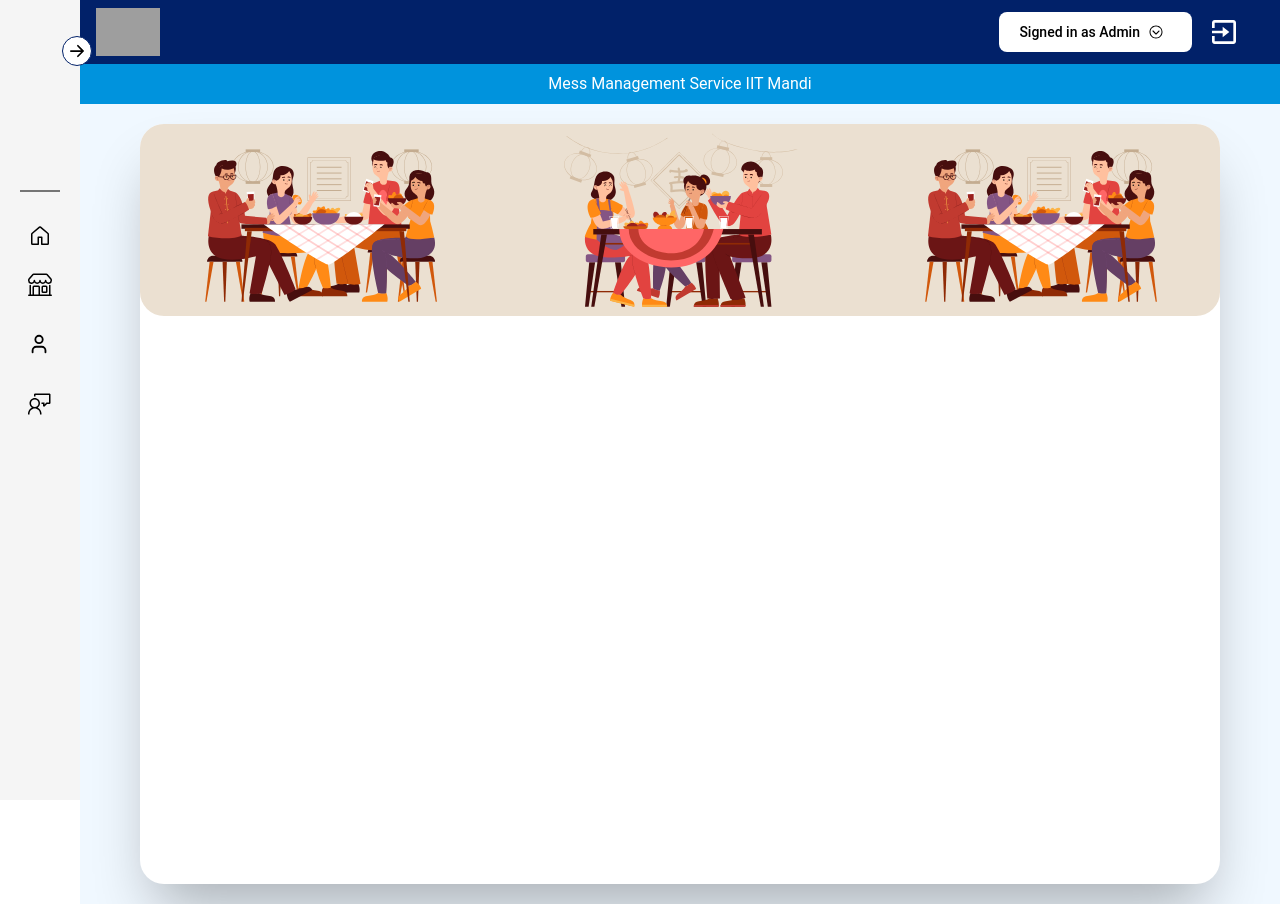
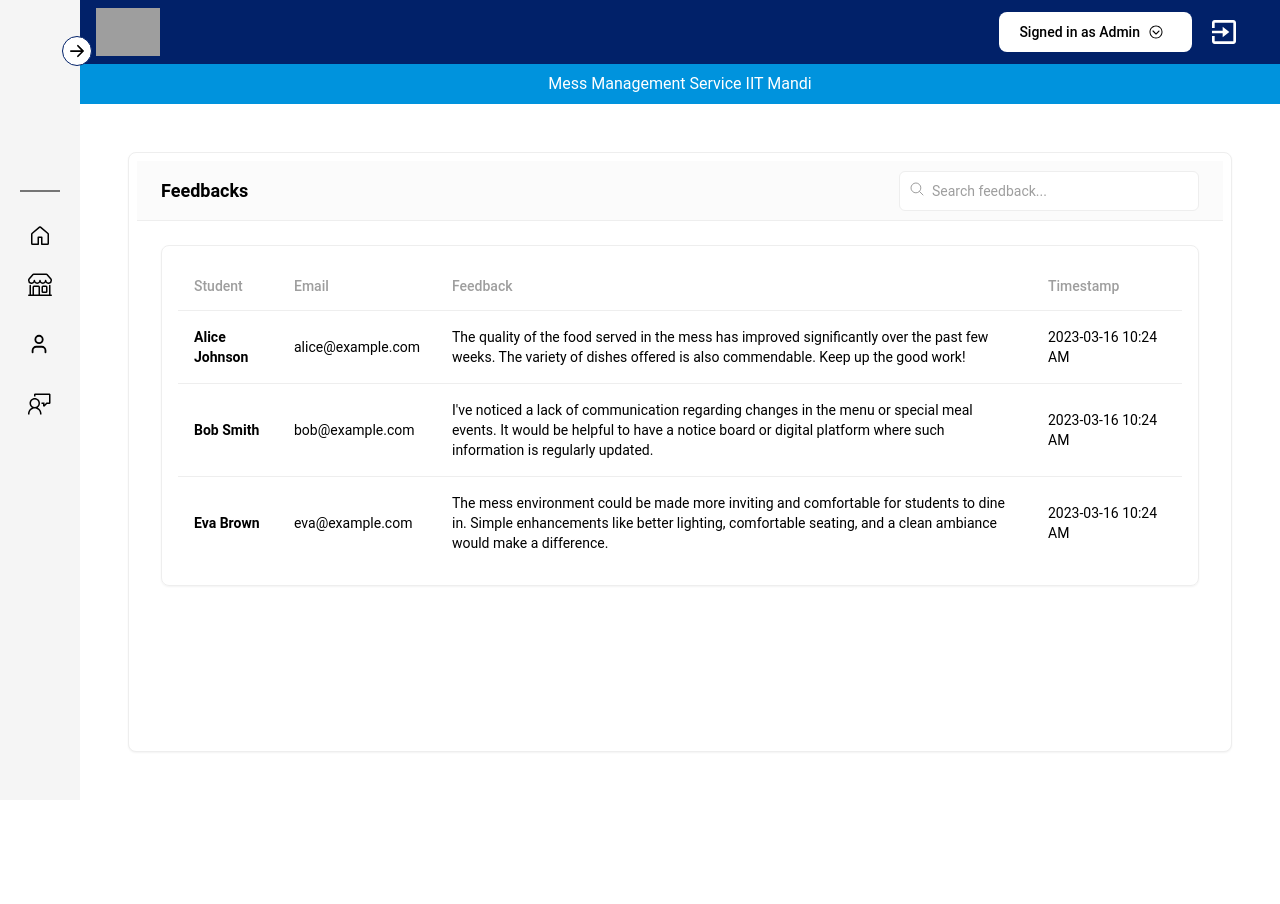
Before and after one commit to Lord-Morpheus/MessManagementApp, a React (Vite) app in the folder Admin/: page /viewFeedback in a window 1280 px wide. After the commit the page ends 800 px from the top, so only its background shows below. Built offline with nearby package versions, Linux system fonts and the light colour scheme; grey boxes are pictures that could not be loaded.

Commit message:
added feedback page

```diff
--- /dev/null
+++ b/Admin/src/components/FeedbackTable.jsx
@@ -0,0 +1,85 @@
+import React from "react";
+import {
+  Table,
+  TableBody,
+  TableCell,
+  TableHead,
+  TableHeader,
+  TableRow,
+} from "./ui/table";
+import { Link } from "react-router-dom";
+
+import { IoSearchOutline } from "react-icons/io5";
+import { Input } from "./ui/input";
+
+const FeedbackTable = () => {
+  return (
+    <div className="flex flex-col">
+      <header className="flex h-14 lg:h-[60px] items-center gap-4 border-b bg-gray-100/40 px-6 dark:bg-gray-800/40">
+        <div className="flex-1">
+          <h1 className="font-semibold text-lg">Feedbacks</h1>
+        </div>
+        <form className="flex-initial">
+          <div className="relative">
+            <IoSearchOutline className="absolute left-2.5 top-2.5 h-4 w-4 text-gray-500 dark:text-gray-400" />
+            <Input
+              className="pl-8 bg-white shadow-none appearance-none sm:w-[300px] md:w-[200px] lg:w-[300px]"
+              placeholder="Search feedback..."
+              type="search"
+            />
+          </div>
+        </form>
+      </header>
+      <main className="flex flex-1 flex-col gap-4 p-4 md:gap-8 md:p-6">
+        <div className="border shadow-sm rounded-lg p-4">
+          <Table>
+            <TableHeader>
+              <TableRow>
+                <TableHead className="w-[100px]">Student</TableHead>
+                <TableHead>Email</TableHead>
+                <TableHead>Feedback</TableHead>
+                <TableHead className="w-[150px]">Timestamp</TableHead>
+              </TableRow>
+            </TableHeader>
+            <TableBody>
+              <TableRow>
+                <TableCell className="font-semibold">Alice Johnson</TableCell>
+                <TableCell>alice@example.com</TableCell>
+                <TableCell>
+                  The quality of the food served in the mess has improved
+                  significantly over the past few weeks. The variety of dishes
+                  offered is also commendable. Keep up the good work!
+                </TableCell>
+                <TableCell>2023-03-16 10:24 AM</TableCell>
+              </TableRow>
+              <TableRow>
+                <TableCell className="font-semibold">Bob Smith</TableCell>
+                <TableCell>bob@example.com</TableCell>
+                <TableCell>
+                  I've noticed a lack of communication regarding changes in the
+                  menu or special meal events. It would be helpful to have a
+                  notice board or digital platform where such information is
+                  regularly updated.
+                </TableCell>
+                <TableCell>2023-03-16 10:24 AM</TableCell>
+              </TableRow>
+              <TableRow>
+                <TableCell className="font-semibold">Eva Brown</TableCell>
+                <TableCell>eva@example.com</TableCell>
+                <TableCell>
+                  The mess environment could be made more inviting and
+                  comfortable for students to dine in. Simple enhancements like
+                  better lighting, comfortable seating, and a clean ambiance
+                  would make a difference.
+                </TableCell>
+                <TableCell>2023-03-16 10:24 AM</TableCell>
+              </TableRow>
+            </TableBody>
+          </Table>
+        </div>
+      </main>
+    </div>
+  );
+};
+
+export default FeedbackTable;
--- /dev/null
+++ b/Admin/src/components/ui/input.jsx
@@ -0,0 +1,21 @@
+import * as React from "react";
+
+import { cn } from "../../utils/cn.js";
+
+// eslint-disable-next-line react/prop-types
+const Input = React.forwardRef(({ className, type, ...props }, ref) => {
+  return (
+    <input
+      type={type}
+      className={cn(
+        "flex h-10 w-full rounded-md border border-gray-200 bg-white px-3 py-2 text-sm ring-offset-white file:border-0 file:bg-transparent file:text-sm file:font-medium placeholder:text-gray-500 focus-visible:outline-none focus-visible:ring-2 focus-visible:ring-gray-950 focus-visible:ring-offset-2 disabled:cursor-not-allowed disabled:opacity-50 dark:border-gray-800 dark:bg-gray-950 dark:ring-offset-gray-950 dark:placeholder:text-gray-400 dark:focus-visible:ring-gray-300",
+        className
+      )}
+      ref={ref}
+      {...props}
+    />
+  );
+});
+Input.displayName = "Input";
+
+export { Input };
--- /dev/null
+++ b/Admin/src/components/ui/table.jsx
@@ -0,0 +1,94 @@
+/* eslint-disable react/prop-types */
+import * as React from "react";
+
+import { cn } from "../../utils/cn.js";
+
+const Table = React.forwardRef(({ className, ...props }, ref) => (
+  <div className="relative w-full overflow-auto">
+    <table
+      ref={ref}
+      className={cn("w-full caption-bottom text-sm", className)}
+      {...props}
+    />
+  </div>
+));
+Table.displayName = "Table";
+
+const TableHeader = React.forwardRef(({ className, ...props }, ref) => (
+  <thead ref={ref} className={cn("[&_tr]:border-b", className)} {...props} />
+));
+TableHeader.displayName = "TableHeader";
+
+const TableBody = React.forwardRef(({ className, ...props }, ref) => (
+  <tbody
+    ref={ref}
+    className={cn("[&_tr:last-child]:border-0", className)}
+    {...props}
+  />
+));
+TableBody.displayName = "TableBody";
+
+const TableFooter = React.forwardRef(({ className, ...props }, ref) => (
+  <tfoot
+    ref={ref}
+    className={cn(
+      "border-t bg-gray-100/50 font-medium [&>tr]:last:border-b-0 dark:bg-gray-800/50",
+      className
+    )}
+    {...props}
+  />
+));
+TableFooter.displayName = "TableFooter";
+
+const TableRow = React.forwardRef(({ className, ...props }, ref) => (
+  <tr
+    ref={ref}
+    className={cn(
+      "border-b transition-colors hover:bg-gray-100/50 data-[state=selected]:bg-gray-100 dark:hover:bg-gray-800/50 dark:data-[state=selected]:bg-gray-800",
+      className
+    )}
+    {...props}
+  />
+));
+TableRow.displayName = "TableRow";
+
+const TableHead = React.forwardRef(({ className, ...props }, ref) => (
+  <th
+    ref={ref}
+    className={cn(
+      "h-12 px-4 text-left align-middle font-medium text-gray-500 [&:has([role=checkbox])]:pr-0 dark:text-gray-400",
+      className
+    )}
+    {...props}
+  />
+));
+TableHead.displayName = "TableHead";
+
+const TableCell = React.forwardRef(({ className, ...props }, ref) => (
+  <td
+    ref={ref}
+    className={cn("p-4 align-middle [&:has([role=checkbox])]:pr-0", className)}
+    {...props}
+  />
+));
+TableCell.displayName = "TableCell";
+
+const TableCaption = React.forwardRef(({ className, ...props }, ref) => (
+  <caption
+    ref={ref}
+    className={cn("mt-4 text-sm text-gray-500 dark:text-gray-400", className)}
+    {...props}
+  />
+));
+TableCaption.displayName = "TableCaption";
+
+export {
+  Table,
+  TableHeader,
+  TableBody,
+  TableFooter,
+  TableHead,
+  TableRow,
+  TableCell,
+  TableCaption,
+};
--- a/Admin/src/pages/viewFeedback.jsx
+++ b/Admin/src/pages/viewFeedback.jsx
@@ -3,6 +3,8 @@ import Sidebar from "./sidebar";
 import Navbar from "./Navbar";
 import Eating1 from "../images/eatingImg1.svg";
 import Eating2 from "../images/eatingImg2.svg";
+import FeedbackTable from "../components/FeedbackTable";
+import { Card } from "../components/ui/card";
 
 export default function Home() {
   return (
@@ -12,28 +14,10 @@ export default function Home() {
         <div className="row-span-1">
           <Navbar />
         </div>
-      <div className="col-span-8 h-screen flex justify-center items-center bg-aliceblue">
-        <div className="bg-white h-[95%] w-[90%] rounded-3xl shadow-[0_35px_60px_-15px_rgba(0,0,0,0.3)]">
-          <div className="flex justify-center bg-darkPeach rounded-3xl">
-            <img
-              className="object-fill h-48 w-96"
-              src={Eating1}
-              alt="not found"
-            />
-            <img
-              className="object-fill h-48 w-96"
-              src={Eating2}
-              alt="not found"
-            />
-            <img
-              className="object-fill h-48 w-96"
-              src={Eating1}
-              alt="not found"
-            />
-          </div>
-        </div>
+        <Card className="flex flex-shrink h-full flex-col p-2 m-12 md:p-2">
+          <FeedbackTable />
+        </Card>
       </div>
-    </div>
     </div>
   );
 }
```
